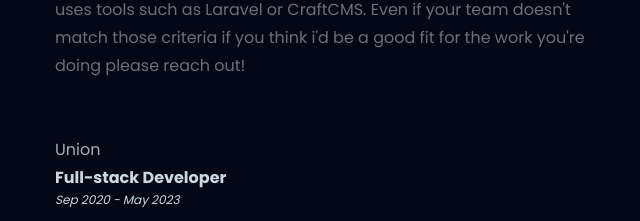
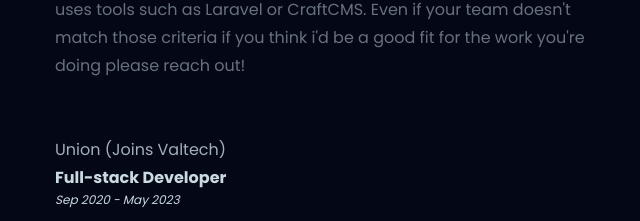
Before and after one commit to im-ironclad/ironfolio, a Next.js app: page / in a window 1280 px wide. Shown: the part 900-1121 px from the top of the page, without its empty margins (609-1249 px from the left). Built offline with nearby package versions, Linux system fonts and the light colour scheme.

Commit message:
Company title update. Add potential palette to tw colors

```diff
--- a/src/app/page.tsx
+++ b/src/app/page.tsx
@@ -12,7 +12,7 @@ export default function Home() {
 			tags: []
 		},
 		{
-			companyTitle: `Union`,
+			companyTitle: `Union (Joins Valtech)`,
 			dateRange: `Sep 2020 - May 2023`,
 			description: `At Union I gained extensive experience by performing a variety of tasks and throughout my journey moved between Frontend and Backend focuses. More recently I was Frontend focused while also building out a few CMSs on the Backend with CraftCMS. I also gained some experience with native apps using React Native. Other tools and experience learned includes but is not limited to AWS, CI/CD, Linux Administration. I've mentored to more junior developers on projects that i've lead or also been a part of building, providing feedback in two stages to try and grow their skillsets on multiple fronts.`,
 			positionTitle: `Full-stack Developer`,
--- a/tailwind.config.js
+++ b/tailwind.config.js
@@ -7,6 +7,13 @@ module.exports = {
   ],
   theme: {
     extend: {
+      colors: {
+        'floralWhite': '#fffcf2ff',
+        'timerwolf': '#ccc5b9ff',
+        'blackOlive': '#403d39ff',
+        'eerieBlack': '#252422ff',
+        'flame': '#eb5e28ff'
+      },
       backgroundImage: {
         'gradient-radial': 'radial-gradient(var(--tw-gradient-stops))',
         'gradient-conic':
```
